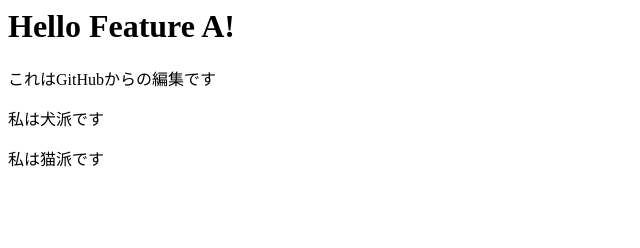
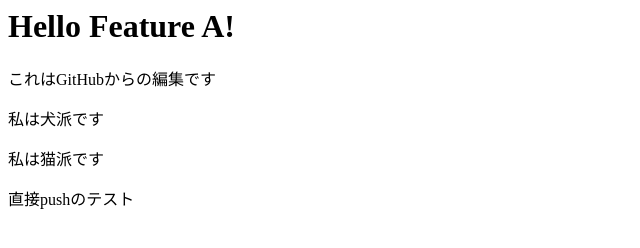
Before and after one commit to nkgwmsm/git-practice, a plain HTML site: page index.html in a window 1280 px wide. Shown: the whole page, without its empty margins (0-640 px from the left). Drawn offline with Linux system fonts and the light colour scheme.

Commit message:
Test direct push to main

```diff
--- a/index.html
+++ b/index.html
@@ -2,3 +2,4 @@
 <p>これはGitHubからの編集です</p>
 <p>私は犬派です</p>
 <p>私は猫派です</p>
+<p>直接pushのテスト</p>
```
